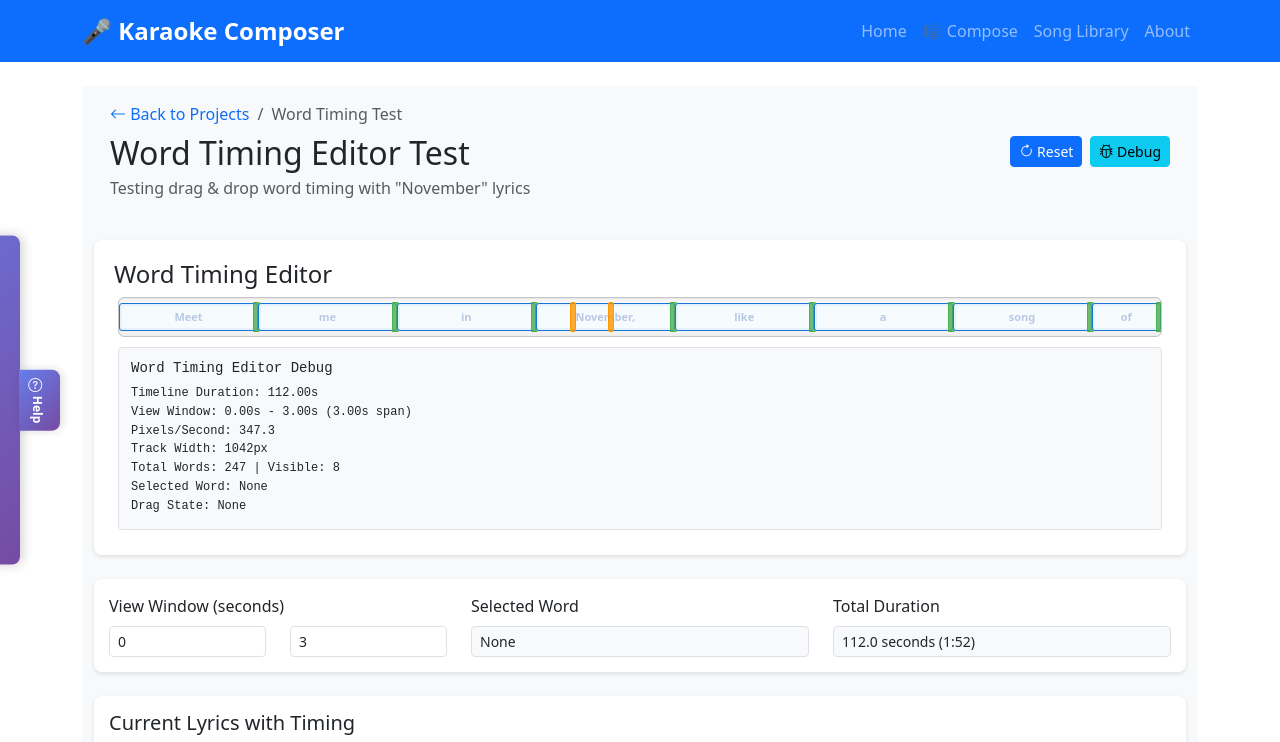
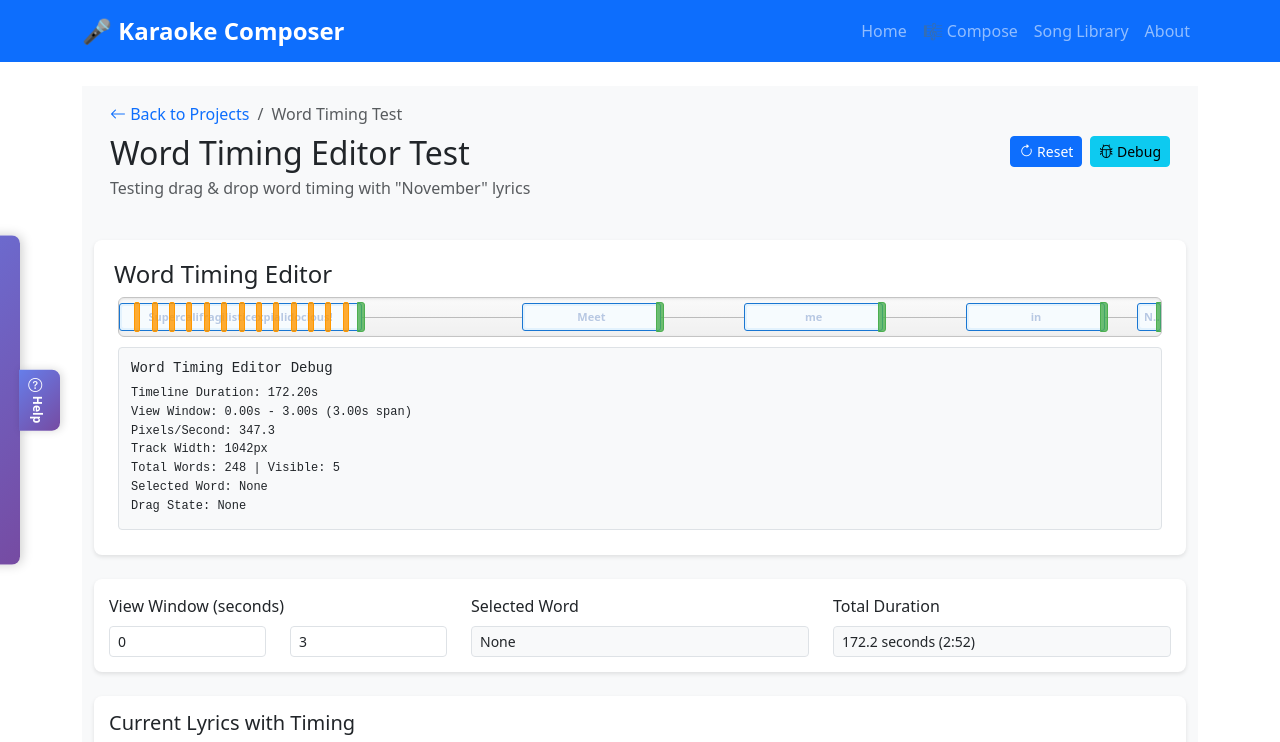
Before and after one commit to ancientwizard/Karaoke-Composer, a Vue app: page /test-timing in a window 1280 px wide. Shown: the top 742 px of the page. Built offline with nearby package versions, Linux system fonts and the light colour scheme.

Commit message:
Save point for today

```diff
--- a/src/components/HotkeyHelp.vue
+++ b/src/components/HotkeyHelp.vue
@@ -20,6 +20,9 @@
         </div>
         <div class="hotkey-item">
           <kbd>Alt</kbd><kbd>T</kbd><span>Toggle mode</span>
+        </div>
+        <div class="hotkey-item">
+          <kbd>Ctrl</kbd><kbd>F</kbd><span>Fast refresh (smoother)</span>
         </div>
         <div class="hotkey-item">
           <kbd>Home</kbd><kbd>End</kbd><span>Start/End</span>
--- a/src/components/WordTimingEditor.vue
+++ b/src/components/WordTimingEditor.vue
@@ -314,10 +314,7 @@ const getSyllableDuration = (syllable: Syllable): number => syllable.endTime - s
 // Validate and fix word timing to prevent negative durations
 const validateWordTiming = (word: Word): Word => {
   if (word.endTime <= word.startTime) {
-    const originalDuration = word.endTime - word.startTime
-    console.error(`❌ INVALID TIMING DETECTED for "${word.text}": startTime=${word.startTime}, endTime=${word.endTime}, duration=${originalDuration}ms`)
     const minEndTime = word.startTime + TIMING.word.minDuration / 1000
-    console.error(`   → Fixing by setting endTime to ${minEndTime}`)
     return {
       ...word,
       endTime: minEndTime
@@ -356,6 +353,7 @@ const startDrag = (type: 'move' | 'resize' | 'syllable', word: Word, event: Mous
   } else if (type === 'syllable' && typeof syllableIndex === 'number' && word.syllables) {
     dragStartTime.value = word.syllables[syllableIndex].endTime
     dragSyllableIndex.value = syllableIndex
+    console.log(`🎯 Starting syllable drag: word="${word.text}", syllable=${syllableIndex}, boundary=${dragStartTime.value.toFixed(3)}s`)
   }
 
   // Store original syllable proportions for this word (duration-based)
@@ -489,11 +487,14 @@ const handleMouseMove = (event: MouseEvent) => {
   } else if (dragType.value === 'syllable') {
     // Adjust syllable boundary
     if (word.syllables && dragSyllableIndex.value < word.syllables.length - 1) {
-      const syllableMargin = TIMING.syllable.minDuration / 2000 // Half min duration for boundary adjustment
+      const syllableMargin = TIMING.syllable.minDuration / 1000 / 2 // Half of min duration in seconds for boundary adjustment
       const newBoundaryTime = Math.max(
         word.syllables[dragSyllableIndex.value].startTime + syllableMargin,
         Math.min(word.syllables[dragSyllableIndex.value + 1].endTime - syllableMargin, dragStartTime.value + deltaTime)
       )
+
+      // Debug logging for syllable boundary adjustment
+      console.log(`🔧 Syllable boundary: "${word.syllables[dragSyllableIndex.value].text}" | "${word.syllables[dragSyllableIndex.value + 1].text}" → ${newBoundaryTime.toFixed(3)}s`)
 
       word.syllables[dragSyllableIndex.value].endTime = newBoundaryTime
       word.syllables[dragSyllableIndex.value + 1].startTime = newBoundaryTime
--- a/src/models/RelativeSyllableTiming.ts
+++ b/src/models/RelativeSyllableTiming.ts
@@ -1,4 +1,4 @@
-import { TIMING, TimingUtils } from '@/models/TimingConstants'
+import { TIMING } from '@/models/TimingConstants'
 
 /**
  * RelativeSyllableTiming - A proper TypeScript model for handling syllable timing
@@ -48,8 +48,10 @@ export class RelativeSyllableTiming {
 
     let currentOffset = 0
     for (const syllable of this.word.syllables) {
-      if (syllable.startOffset !== currentOffset) {
-        throw new Error(`Syllable "${syllable.text}" has gap or overlap. Expected startOffset: ${currentOffset}, got: ${syllable.startOffset}`)
+      // Allow small rounding errors in offset alignment
+      const offsetError = Math.abs(syllable.startOffset - currentOffset)
+      if (offsetError > TIMING.validation.timingPrecision) {
+        throw new Error(`Syllable "${syllable.text}" has gap or overlap. Expected startOffset: ${currentOffset}, got: ${syllable.startOffset} (error: ${offsetError}ms)`)
       }
       if (syllable.duration <= 0) {
         throw new Error(`Syllable "${syllable.text}" must have positive duration, got: ${syllable.duration}`)
@@ -271,8 +273,9 @@ export class RelativeSyllableTiming {
 
       // Ensure positive duration using centralized minimum
       if (endTime <= startTime) {
-        const minEndTime = startTime + TIMING.validation.timingPrecision
-        console.warn(`⚠️ Fixed negative duration for syllable "${syllable.text}": was ${startTime}-${endTime}, now ${startTime}-${minEndTime}`)
+        const minDuration = Math.max(TIMING.validation.timingPrecision, TIMING.syllable.minDuration / 1000)
+        const minEndTime = startTime + minDuration
+        // console.warn(`⚠️ Fixed negative duration for syllable "${syllable.text}": was ${startTime}-${endTime}, now ${startTime}-${minEndTime}`)
         endTime = minEndTime
       }
 
@@ -290,24 +293,44 @@ export class RelativeSyllableTiming {
       currentTime = endTime
     }
 
-    // Convert to relative syllables
-    const relativeSyllables: RelativeSyllable[] = cleanedSyllables.map(syllable => {
+    // Convert to relative syllables with proper offset calculation
+    const relativeSyllables: RelativeSyllable[] = []
+    let expectedOffset = 0
+
+    for (const syllable of cleanedSyllables) {
       const duration = syllable.endTime - syllable.startTime
+
+      // Ensure minimum duration
+      const safeDuration = Math.max(duration, TIMING.validation.timingPrecision)
+
       if (duration <= 0) {
-        console.error(`❌ Still negative duration after cleanup for "${syllable.text}": ${syllable.startTime}-${syllable.endTime} = ${duration}`)
+        // console.warn(`⚠️ Fixed zero/negative duration for "${syllable.text}": ${duration}ms → ${safeDuration}ms`)
       }
-      return {
+
+      relativeSyllables.push({
         text: syllable.text,
-        startOffset: syllable.startTime - Math.round(wordStartTime),
-        duration: duration
-      }
-    })
+        startOffset: expectedOffset, // Use expected offset, not calculated
+        duration: safeDuration
+      })
+
+      expectedOffset += safeDuration
+    }
+
+    // Calculate actual word duration from cleaned syllables
+    const actualWordDuration = relativeSyllables.reduce((sum, syl) => sum + syl.duration, 0)
+    const adjustedWordEndTime = Math.round(wordStartTime) + actualWordDuration
+
+    // If word duration changed significantly, log it
+    const originalWordDuration = Math.round(wordEndTime) - Math.round(wordStartTime)
+    if (Math.abs(actualWordDuration - originalWordDuration) > TIMING.validation.durationTolerance) {
+      // console.warn(`⚠️ Adjusted word "${wordText}" duration: ${originalWordDuration}ms → ${actualWordDuration}ms to match syllables`)
+    }
 
     return new RelativeSyllableTiming({
       id: wordId,
       text: wordText,
       startTime: Math.round(wordStartTime),
-      endTime: Math.round(wordEndTime),
+      endTime: adjustedWordEndTime,
       syllables: relativeSyllables
     })
   }
--- a/src/models/TimingConstants.ts
+++ b/src/models/TimingConstants.ts
@@ -95,6 +95,13 @@ export interface TimingRules {
     durationTolerance: number    // Tolerance for duration matching (ms)
     timingPrecision: number      // Rounding precision for timing values (ms)
   }
+
+  // Visual refresh and update rates
+  refresh: {
+    playbackUpdateHz: number     // Playback position update frequency (Hz)
+    fastModeMultiplier: number   // Multiplier for faster refresh mode
+    dragUpdateHz: number         // UI update frequency during drag operations (Hz)
+  }
 }
 
 /**
@@ -155,6 +162,12 @@ export const DEFAULT_TIMING_RULES: TimingRules = {
     overlapTolerance: 3,         // Auto-fix overlaps up to 3ms
     durationTolerance: 1,        // 1ms tolerance for duration matching
     timingPrecision: 1,          // Round to nearest 1ms
+  },
+
+  refresh: {
+    playbackUpdateHz: 8,         // 8 Hz = 125ms intervals (2x faster than HTML5 default)
+    fastModeMultiplier: 1.5,     // 1.5x faster = 12 Hz for fast mode
+    dragUpdateHz: 60,            // 60 Hz for smooth drag operations (requestAnimationFrame)
   }
 }
 
@@ -210,6 +223,23 @@ export class TimingUtils {
   static roundTiming(value: number): number {
     return Math.round(value / TIMING.validation.timingPrecision) * TIMING.validation.timingPrecision
   }
+
+  /**
+   * Get playback update interval in milliseconds
+   */
+  static getPlaybackUpdateInterval(fastMode: boolean = false): number {
+    const hz = fastMode
+      ? TIMING.refresh.playbackUpdateHz * TIMING.refresh.fastModeMultiplier
+      : TIMING.refresh.playbackUpdateHz
+    return 1000 / hz
+  }
+
+  /**
+   * Get drag update interval in milliseconds
+   */
+  static getDragUpdateInterval(): number {
+    return 1000 / TIMING.refresh.dragUpdateHz
+  }
 }
 
 /**
--- a/src/services/audioService.ts
+++ b/src/services/audioService.ts
@@ -1,5 +1,6 @@
 // Audio playback service using Web Audio API and HTML5 Audio
 import type { PlaybackState, AudioFile } from '@/types/karaoke'
+import { TimingUtils } from '@/models/TimingConstants'
 
 export class AudioService {
   private audio: HTMLAudioElement | null = null
@@ -8,6 +9,10 @@ export class AudioService {
   private analyser: AnalyserNode | null = null
   private gainNode: GainNode | null = null
   private isInitialized = false
+
+  // High-frequency timer for smooth updates
+  private updateTimer: number | null = null
+  private fastMode = false
 
   private playbackState: PlaybackState = {
     isPlaying: false,
@@ -54,8 +59,7 @@ export class AudioService {
         await this.audioContext.resume()
         console.log('Audio context resumed')
       }
-    }
-    catch (error) {
+    } catch (error) {
       console.error('Failed to initialize audio context:', error)
     }
   }
@@ -80,11 +84,9 @@ export class AudioService {
       if (audioFile.file) {
         const url = URL.createObjectURL(audioFile.file)
         this.audio.src = url
-      }
-      else if (audioFile.url) {
+      } else if (audioFile.url) {
         this.audio.src = audioFile.url
-      }
-      else {
+      } else {
         throw new Error('No audio file or URL provided')
       }
 
@@ -97,8 +99,7 @@ export class AudioService {
           this.source = this.audioContext.createMediaElementSource(this.audio)
           this.source.connect(this.gainNode)
           console.log('Audio source connected to Web Audio API')
-        }
-        catch (contextError) {
+        } catch (contextError) {
           console.warn('Web Audio API connection failed, falling back to basic audio:', contextError)
           // Continue without Web Audio API features
         }
@@ -131,8 +132,7 @@ export class AudioService {
       this.updatePlaybackState()
 
       return true
-    }
-    catch (error) {
+    } catch (error) {
       console.error('Failed to load audio file:', error)
       this.playbackState.isLoaded = false
       this.updatePlaybackState()
@@ -189,10 +189,10 @@ export class AudioService {
 
       await this.audio.play()
       this.playbackState.isPlaying = true
+      this.startUpdateTimer() // Start high-frequency timer
       this.updatePlaybackState()
       console.log('Audio playback started successfully')
-    }
-    catch (error) {
+    } catch (error) {
       console.error('Failed to play audio:', error)
       throw error
     }
@@ -201,6 +201,7 @@ export class AudioService {
   pause(): void {
     if (this.audio) {
       this.audio.pause()
+      this.stopUpdateTimer() // Stop high-frequency timer
     }
   }
 
@@ -249,9 +250,7 @@ export class AudioService {
   }
 
   getPlaybackState(): PlaybackState {
-    return {
-      ...this.playbackState
-    }
+    return { ...this.playbackState }
   }
 
   onTimeUpdate(callback: (time: number) => void): void {
@@ -262,11 +261,49 @@ export class AudioService {
     this.playbackStateCallback = callback
   }
 
+  // Enable/disable fast refresh mode for smoother updates
+  setFastMode(enabled: boolean): void {
+    this.fastMode = enabled
+    if (this.playbackState.isPlaying) {
+      this.stopUpdateTimer()
+      this.startUpdateTimer()
+    }
+    console.log(`🔄 Fast refresh mode: ${enabled ? 'enabled' : 'disabled'} (${enabled ? '12Hz' : '8Hz'})`)
+  }
+
+  // Toggle fast refresh mode for hotkey convenience
+  toggleFastMode(): void {
+    this.setFastMode(!this.fastMode)
+  }
+
+  private startUpdateTimer(): void {
+    if (this.updateTimer) {
+      clearInterval(this.updateTimer)
+    }
+
+    const interval = TimingUtils.getPlaybackUpdateInterval(this.fastMode)
+    this.updateTimer = window.setInterval(() => {
+      if (this.audio && this.playbackState.isPlaying) {
+        const currentTimeMs = this.audio.currentTime * 1000
+        this.playbackState.currentTime = currentTimeMs
+
+        if (this.timeUpdateCallback) {
+          this.timeUpdateCallback(currentTimeMs)
+        }
+      }
+    }, interval)
+  }
+
+  private stopUpdateTimer(): void {
+    if (this.updateTimer) {
+      clearInterval(this.updateTimer)
+      this.updateTimer = null
+    }
+  }
+
   private updatePlaybackState(): void {
     if (this.playbackStateCallback) {
-      this.playbackStateCallback({
-        ...this.playbackState
-      })
+      this.playbackStateCallback({ ...this.playbackState })
     }
   }
 
@@ -315,8 +352,7 @@ export class AudioService {
       }
 
       return peaks
-    }
-    catch (error) {
+    } catch (error) {
       console.error('Failed to generate waveform data:', error)
       return null
     }
@@ -350,8 +386,7 @@ export class AudioService {
 
       console.log('🎵 Duration detected via Web Audio API:', audioBuffer.duration, 'seconds')
       return durationMs
-    }
-    catch (error) {
+    } catch (error) {
       console.error('❌ Failed to detect audio duration:', error)
 
       // Fallback: return a default duration and warn user
@@ -363,12 +398,10 @@ export class AudioService {
   private async fileToArrayBuffer(audioFile: AudioFile): Promise<ArrayBuffer> {
     if (audioFile.file) {
       return await audioFile.file.arrayBuffer()
-    }
-    else if (audioFile.url) {
+    } else if (audioFile.url) {
       const response = await fetch(audioFile.url)
       return await response.arrayBuffer()
-    }
-    else {
+    } else {
       throw new Error('No audio file or URL available')
     }
   }
--- a/src/utils/novemberLyrics.ts
+++ b/src/utils/novemberLyrics.ts
@@ -22,6 +22,9 @@ interface TimedWord {
 
 const NOVEMBER_LYRICS = `[@TITLE:Meet Me In November]
 [@AUTHOR:Ancient Wizard]
+
+[@CAPTION:You GO Marry Poppins!]
+Su/per/cal/i/frag/i/lis/tic/ex/pi/al/i/do/cious!
 
 [@CAPTION:Verse 1]
 Meet me in No/vem/ber, like a song of sto/ries told.
@@ -81,9 +84,9 @@ export function parseNovemberLyrics(): TimedWord[] {
   let wordId = 0
   const beatInterval = 0.8 // Longer intervals for more obvious gaps
   const wordDuration = 0.4 // Words are shorter than the beat interval
-  const gapBetweenWords = 0.4 // Larger gap between words for easier dragging
 
-  console.log(`🎵 Generating lyrics with: wordDuration=${wordDuration}s, beatInterval=${beatInterval}s, gap=${gapBetweenWords}s`)
+  console.log(`🎵 Generating lyrics with: wordDuration=${wordDuration}s, beatInterval=${beatInterval}s`)
+  console.log(`⚙️ Using centralized timing: minGap=${TIMING.word.collisionMargin}ms, minSyllable=${TIMING.syllable.minDuration}ms`)
 
   // Parse the lyrics with metadata handling (like the main app)
   const { lyrics, metadata } = parseLyricsWithMetadata(NOVEMBER_LYRICS)
@@ -191,18 +194,32 @@ export function parseNovemberLyrics(): TimedWord[] {
         }
       }
 
-      currentTime += actualWordDuration
+      // Apply realistic word spacing using beat-based gaps
+      // Use a fraction of the beat interval as gap (more musical)
+      const wordGap = beatInterval - actualWordDuration // Remaining time in beat
+      const minGap = TIMING.word.collisionMargin / 1000 // Minimum safe gap
+      const actualGap = Math.max(wordGap * 0.6, minGap) // Use 60% of available gap, minimum safe gap
+
+      // Debug first few words to show gap calculations
+      if (wordId <= 5) {
+        console.log(`📏 Word "${cleanWord}": duration=${actualWordDuration.toFixed(3)}s, gap=${actualGap.toFixed(3)}s, next=${(currentTime + actualWordDuration + actualGap).toFixed(3)}s`)
+      }
+
+      currentTime += actualWordDuration + actualGap
     }
 
     // Add pause between lines
     currentTime += beatInterval * 0.5
   }
 
-  // Debug: Log first few words to see timing
-  console.log('📊 First 5 words timing:')
+  // Debug: Log first few words to see timing and gaps
+  console.log('📊 First 5 words with gaps:')
   words.slice(0, 5).forEach((word, index) => {
+    const nextWord = words[index + 1]
+    const gap = nextWord ? nextWord.startTime - word.endTime : 0
     console.log(
-      `  ${index + 1}. "${word.text}": ${word.startTime.toFixed(2)}s - ${word.endTime.toFixed(2)}s (duration: ${(word.endTime - word.startTime).toFixed(2)}s)`
+      `  ${index + 1}. "${word.text}": ${word.startTime.toFixed(3)}s - ${word.endTime.toFixed(3)}s` +
+      (gap > 0 ? ` → gap: ${gap.toFixed(3)}s` : ' (last)')
     )
   })
 
--- a/src/views/TimingView.vue
+++ b/src/views/TimingView.vue
@@ -421,9 +421,14 @@ const finalizeCurrentWordSyllables = () => {
 }
 
 const selectLine = (lineIndex: number) => {
+  if (!project.value || lineIndex >= project.value.lyrics.length) {
+    currentLine.value = lineIndex
+    return
+  }
+
+  const selectedLine = project.value.lyrics[lineIndex]
+
   // If selecting a metadata line, find the nearest lyric line
-  if (project.value && lineIndex < project.value.lyrics.length) {
-    const selectedLine = project.value.lyrics[lineIndex]
   if (isMetadataLine(selectedLine)) {
     // Try to find the next lyric line first, then previous
     let nextLyricIndex = findNextLyricLine(lineIndex + 1)
@@ -431,11 +436,63 @@ const selectLine = (lineIndex: number) => {
       nextLyricIndex = findPrevLyricLine(lineIndex - 1)
     }
     currentLine.value = nextLyricIndex
+    return
+  }
+
+  // Handle regular lyric lines with smart timing behavior
+  if (selectedLine.startTime !== undefined && selectedLine.words && selectedLine.words.length > 0) {
+    // Case A: Line has timing - focus first word and seek to start time minus word duration as lead-in
+    currentLine.value = lineIndex
+    currentWordIndex.value = 0
+
+    // Calculate lead-in time: subtract first word's duration from line start time
+    const firstWord = selectedLine.words[0]
+    const wordDuration = firstWord.endTime && firstWord.startTime
+      ? firstWord.endTime - firstWord.startTime
+      : 500 // Default 500ms if no word timing
+
+    const leadInTime = Math.max(0, selectedLine.startTime - wordDuration)
+
+    console.log(`📍 Smart line selection: Line ${lineIndex + 1} with timing at ${selectedLine.startTime}ms, seeking to lead-in at ${leadInTime}ms`)
+    audioService.seek(leadInTime)
+
   } else {
+    // Case B: Line has no timing - find previous timed line, seek there, select next line and focus first word
+    let previousTimedLineIndex = lineIndex - 1
+    let previousTimedLine = null
+
+    // Find the closest previous line with timing
+    while (previousTimedLineIndex >= 0) {
+      const line = project.value.lyrics[previousTimedLineIndex]
+      if (!isMetadataLine(line) && line.startTime !== undefined) {
+        previousTimedLine = line
+        break
+      }
+      previousTimedLineIndex--
+    }
+
+    if (previousTimedLine && previousTimedLine.startTime !== undefined) {
+      // Seek to the previous timed line's start time
+      console.log(`📍 Smart line selection: Line ${lineIndex + 1} without timing, seeking to previous timed line at ${previousTimedLine.startTime}ms`)
+      audioService.seek(previousTimedLine.startTime)
+
+      // Select the line that follows the previous timed line (could be the original selection or the line after the timed line)
+      const nextLineIndex = previousTimedLineIndex + 1
+      if (nextLineIndex < project.value.lyrics.length && !isMetadataLine(project.value.lyrics[nextLineIndex])) {
+        currentLine.value = nextLineIndex
+        currentWordIndex.value = 0
+        console.log(`📍 Auto-selected next line ${nextLineIndex + 1} for timing continuation`)
+      } else {
+        // Fallback to original selection
         currentLine.value = lineIndex
+        currentWordIndex.value = 0
       }
     } else {
+      // No previous timed line found, just select normally
       currentLine.value = lineIndex
+      currentWordIndex.value = 0
+      console.log(`📍 Line ${lineIndex + 1} selected without timing, no previous timed line found`)
+    }
   }
 }
 
@@ -1070,6 +1127,15 @@ const setupGlobalHotkeys = () => {
         }
         break
 
+      case 'KeyF':
+        if (event.ctrlKey || event.metaKey) {
+          event.preventDefault()
+          // Toggle fast refresh mode for smoother syllable boundary movement
+          audioService.toggleFastMode()
+          console.log('🔄 Toggled fast refresh mode')
+        }
+        break
+
       case 'Escape':
         event.preventDefault()
         if (showHotkeyModal.value) {
```
Lines whose indentation alone changed are shown as unchanged.
